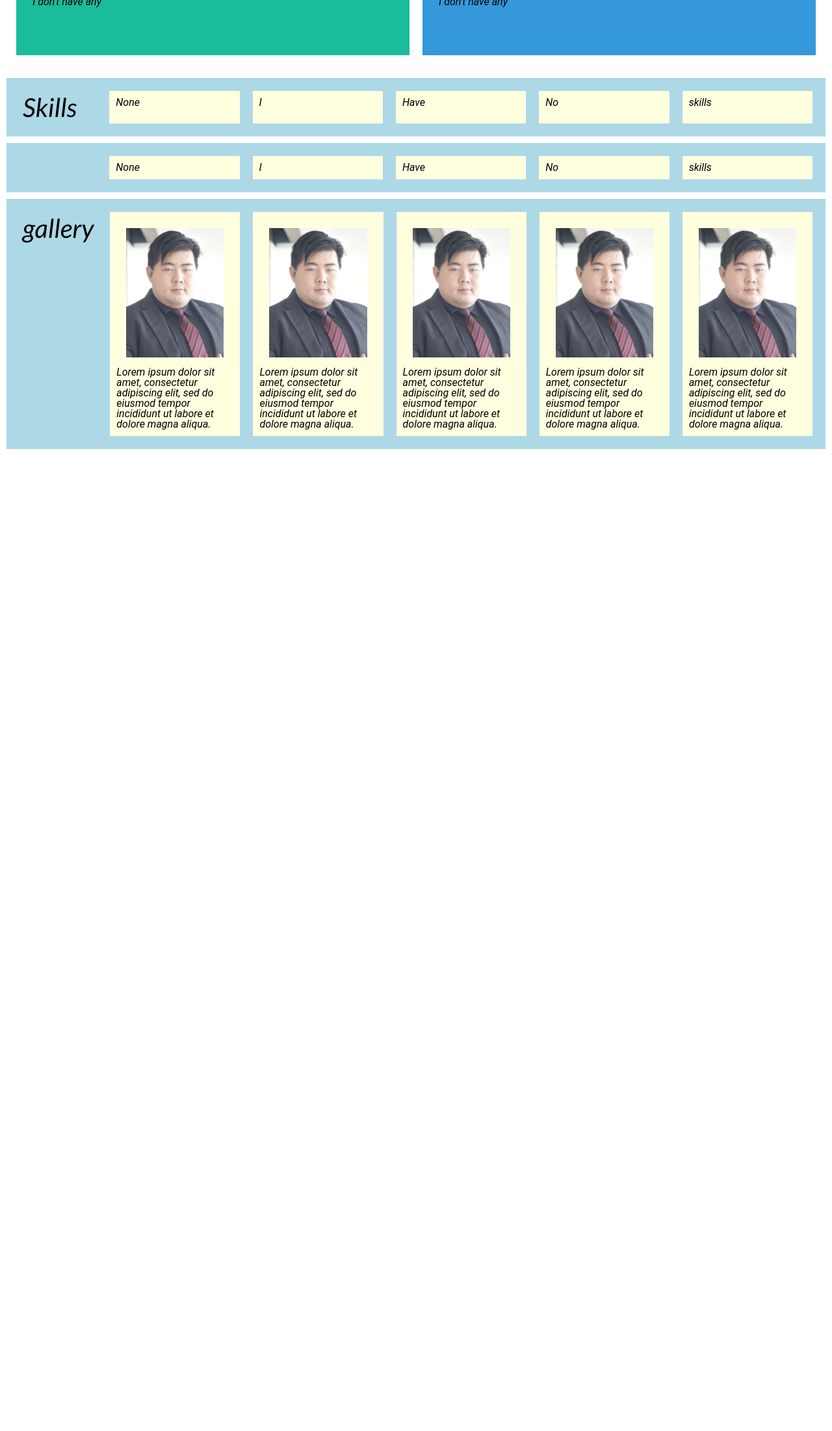
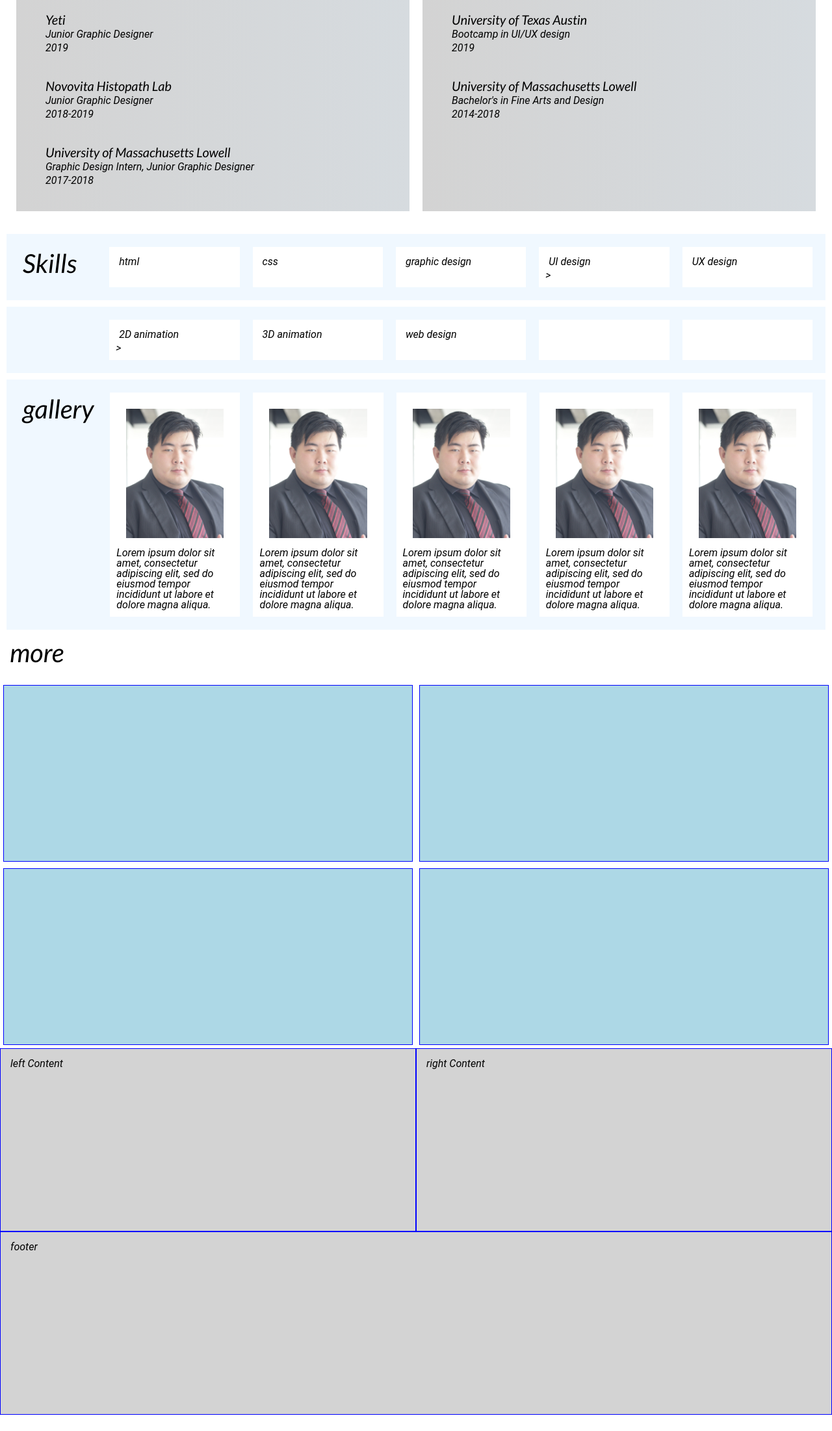
Before and after one commit to boshengbu/myFirstRepository, a plain HTML site: page index.html in a window 1280 px wide. Shown: the part 570-2772 px from the top of the page at 65% size. Before the commit the page ends 1271 px from the top, so only its background shows below. Drawn offline with Linux system fonts and the light colour scheme.

Commit message:
update2
update

```diff
--- a/css/index.css
+++ b/css/index.css
@@ -1,6 +1,9 @@
 div{padding: 15px;}
-h1,h2,h3,p{
+h1,h2,h3{
   margin: 15px;
+}
+h4,p{
+  margin: 5px;
 }
 h1 {
   font-family: 'Lato', sans-serif;
@@ -17,6 +20,12 @@ h3 {
     font-style: italic;
     font-size: 40;
     flex-basis:150px;
+}
+h4 {
+  font-family: 'Lato', sans-serif;
+  font-style: italic;
+  font-size: 20;
+  flex-basis:150px;
 }
 body {
   font-family: 'roboto', sans-serif;
@@ -35,28 +44,28 @@ body {
   }
 .left {
     display: inline-block;
-    background-image: linear-gradient(to left, white,grey);
+    background-color: aliceblue;
     width:17%;
     vertical-align: top;
   }
 .top {
     height:20%;
-    background-image: linear-gradient(to left, white,grey);
+    background-image: linear-gradient(to left, white,#D6DBDF);
     vertical-align: top;
 }
 .mid {
     height:10%;
-    background-image: linear-gradient(to bottom, white,grey);
+    background-image: linear-gradient(to bottom, white,#D6DBDF);
     vertical-align: top;
 }
 .bottom{
     height:69%;
-    background-image: linear-gradient(to bottom, white,grey);
+    background-image: linear-gradient(to bottom, white,#D6DBDF);
     vertical-align: bottom;
 }
 .right {
     display: inline-block;
-    background-image:linear-gradient(to right, grey,white);
+    background-image:linear-gradient(to right, grey,#D6DBDF);
     width:79%;
     padding: 1%;
     vertical-align: top;
@@ -79,11 +88,11 @@ body {
 .container {
     display:flex;
   }
-.box1 { background:#1abc9c;}
-.box2 { background:#3498db;}
+.box1 { background-image:linear-gradient(to right, lightgrey,#D6DBDF);}
+.box2 { background-image:linear-gradient(to right, lightgrey,#D6DBDF);}
 .box1 {
     /*flex:10 5 400px;*/ /* Proper shorthand */
-    height: 150px;
+    height: 400px;
     flex-grow: 5;
     flex-shrink: 5;
     flex-basis: 400px;
@@ -93,7 +102,7 @@ body {
 
 .box2 {
     /*flex:1 1 400px;*/ /* Proper shorthand */
-    height: 150px;
+    height: 400px;
     flex-grow: 5;
     flex-basis: 400px;
     margin: 10px;
@@ -101,7 +110,7 @@ body {
   }
 
 .flexItem {
-    background-color: lightyellow;
+    background-color: white;
     margin: 10px;
     padding: 10px;
     width: 250px;
@@ -115,7 +124,7 @@ body {
   }
 .flexContainer {
     display: flex;
-    background-color: lightblue;
+    background-color:aliceblue;
     margin: 10px;
     padding: 10px;
   }
@@ -184,3 +193,67 @@ body {
 .flexspace{
   flex-basis:150px;
 }
+.grid {
+  display: grid;
+  grid-template-rows:1fr 1fr 1fr 1fr;
+  grid-template-columns:1fr 1fr;
+  grid-template-areas:
+  "header header"
+  "heroImg heroImg"
+  "leftContent rightContent"
+  "footer footer"
+  ;
+}
+.header {
+ grid-area: header;
+}
+
+.leftContent {
+ grid-area: leftContent;
+}
+.rightContent {
+ grid-area: rightContent;
+}
+.footer {
+ grid-area: footer;
+}
+.heroImg {
+ grid-area: heroImg;
+ display: grid;
+ grid-template-columns: 1fr 1fr 1fr 1fr;
+}
+.content {
+  background-color: lightblue;
+  border: 1px solid blue;
+  margin:5px;
+}
+.gridChild {
+  background-color: lightgrey;
+  border: 1px solid blue;
+  min-height: 250px;
+}
+.spacing {
+  margin:25px 0px;
+}
+
+
+@media only screen and (max-width: 720px) {
+  .heroImg {
+   grid-template-columns: none;
+  }
+}
+
+@media only screen and (max-width: 500px) {
+  .grid {
+    display: grid;
+    grid-template-rows:1fr 1fr 1fr 1fr 1fr;
+    grid-template-columns:1fr;
+    grid-template-areas:
+    "header"
+    "heroImg"
+    "leftContent"
+    "rightContent"
+    "footer"
+    ;
+  }
+}
--- a/index.html
+++ b/index.html
@@ -35,45 +35,65 @@
     <section class="">
         <div class="container">
             <div class="box box1"><h3>Professional experience</h3>
-            <p>I don't have any</p>
+              <div>
+              <div><h4>Yeti</h4>
+              <p>Junior Graphic Designer</p>
+              <p>2019</p>
+             </div>
+              <div><h4>Novovita Histopath Lab</h4>
+              <p>Junior Graphic Designer</p>
+              <p>2018-2019</p>
             </div>
-            <div class="box box2"><h3>Education</h3>
-            <p>I don't have any</p>
+              <div><h4>University of Massachusetts Lowell</h4>
+              <p>Graphic Design Intern, Junior Graphic Designer</p>
+              <p>2017-2018</p>
+              </div>
+          </div>
+          </div>
+        <div class="box box2"><h3>Education</h3>
+          <div>
+              <div><h4>University of Texas Austin</h4>
+              <p>Bootcamp in UI/UX design</p>
+              <p>2019</p>
+             </div>
+              <div><h4>University of Massachusetts Lowell</h4>
+              <p>Bachelor's in Fine Arts and Design</p>
+              <p>2014-2018</p>
+            </div>
+
             </div>
         </div>
     </section>
     <section class="justifyContent flexContainer">
         <h3>Skills</h3>
         <div class="flexItem">
-          None
+          <p>html</p>
         </div>
         <div class="flexItem">
-          I
+          <p>css</p>
         </div>
         <div class="flexItem">
-          Have
+          <p>graphic design</p>
         </div>
         <div class="flexItem">
-          No
+          <p>UI design</p>>
         </div><div class="flexItem">
-            skills
+           <p>UX design</p>
         </div>
     </section>
     <section class="justifyContent flexContainer">
         <div class="flexspace"></div>
         <div class="flexItem">
-          None
+          <p>2D animation</p>>
         </div>
         <div class="flexItem">
-          I
+          <p>3D animation</p>
         </div>
         <div class="flexItem">
-          Have
+          <p>web design</p>
         </div>
         <div class="flexItem">
-          No
         </div><div class="flexItem">
-            skills
         </div>
     </section>
 
@@ -100,6 +120,17 @@
                 Lorem ipsum dolor sit amet, consectetur adipiscing elit, sed do eiusmod tempor incididunt ut labore et dolore magna aliqua.
             </div>
         </section>
+        <h3>more</h3>
+        <section class="grid spacing">
+            <div class="content"></div>
+            <div class="content"></div>
+            <div class="content"></div>
+            <div class="content"></div>
+          </div>
+          <div class="gridChild leftContent">left Content</div>
+          <div class="gridChild rightContent">right Content</div>
+          <div class="gridChild footer">footer</div>
+        </section>
 
 </body>
 </html>
```
Also changed, not shown: images/2.jpg (added), images/3.jpg (added), images/4.jpg (added).
